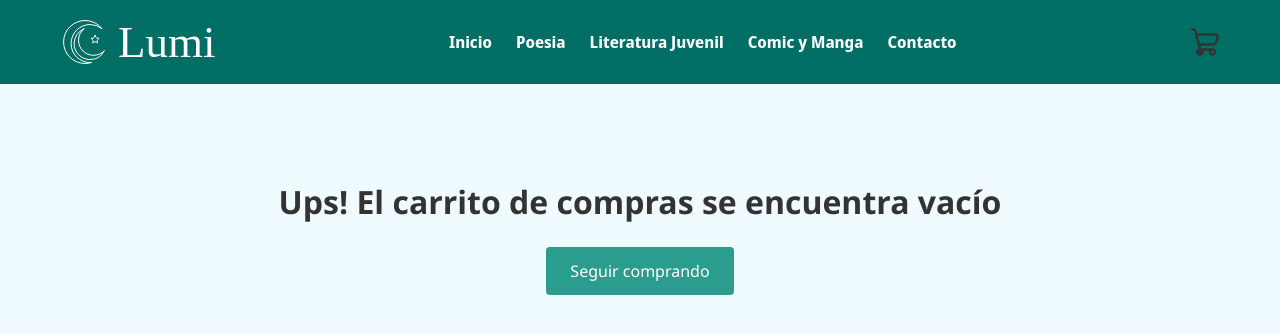
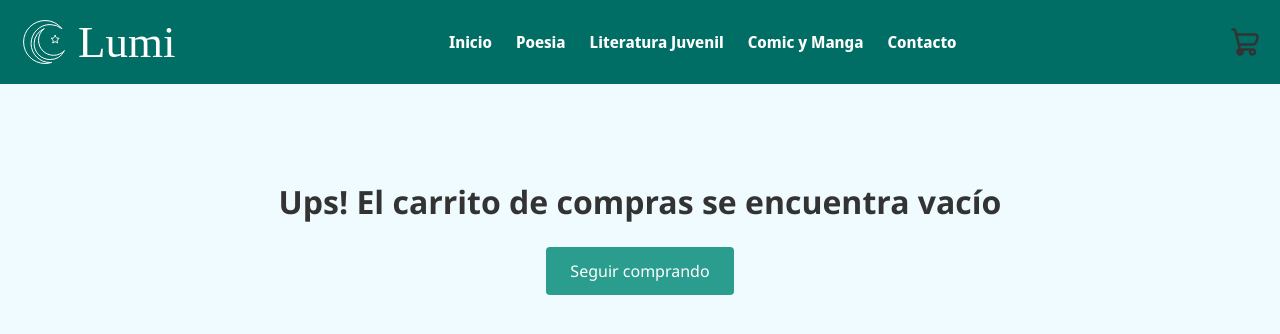
Before and after one commit to hergonp/CreaTuLanding-Hernandez, a React (Vite) app: page /cart in a window 1280 px wide. Shown: the top 334 px of the page. Built offline with nearby package versions, Linux system fonts and the light colour scheme; a web font is replaced by a local one.

Commit message:
Proyecto final

```diff
--- a/src/components/Header/NavBar.module.css
+++ b/src/components/Header/NavBar.module.css
@@ -14,7 +14,7 @@
     display: flex;
     justify-content: space-between;
     align-items: center;
-    max-width: 1200px;
+    max-width: 1580px;
     margin: 0 auto;
     padding: 0 20px;
 }
```
